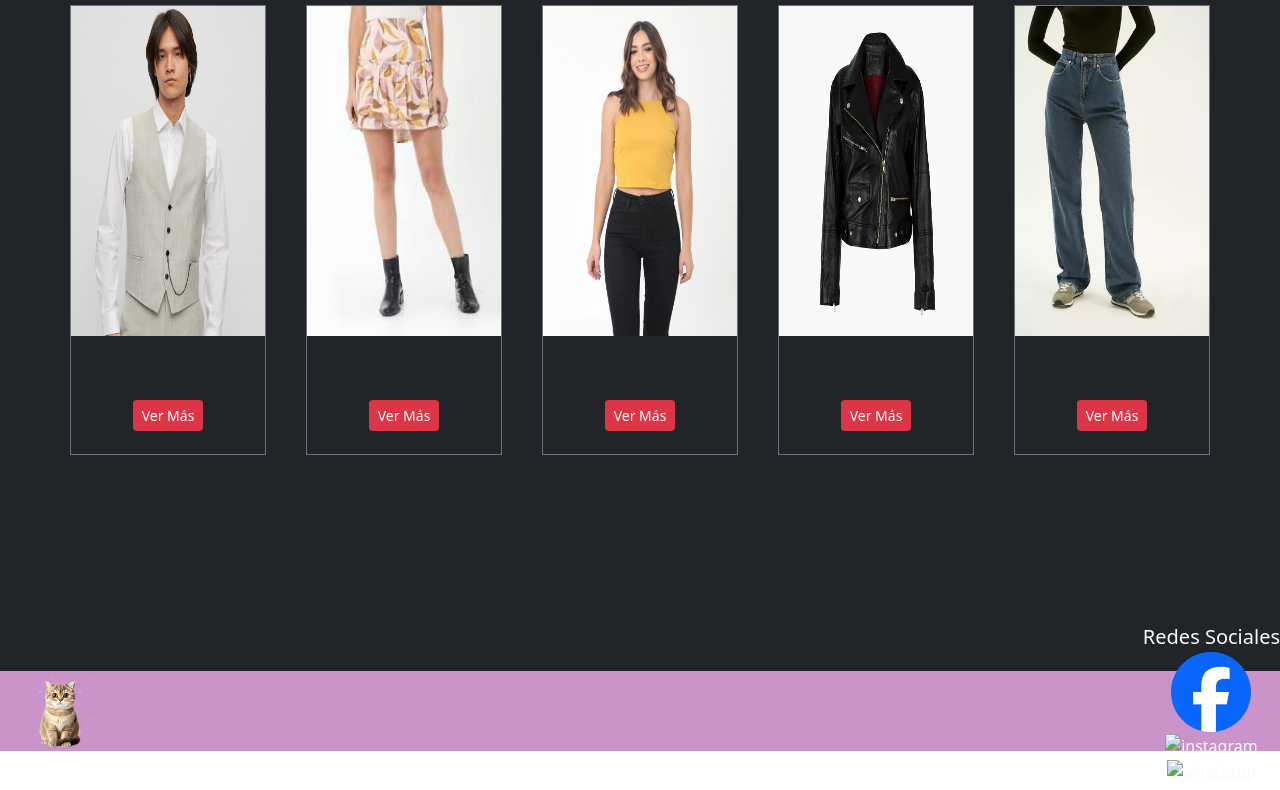
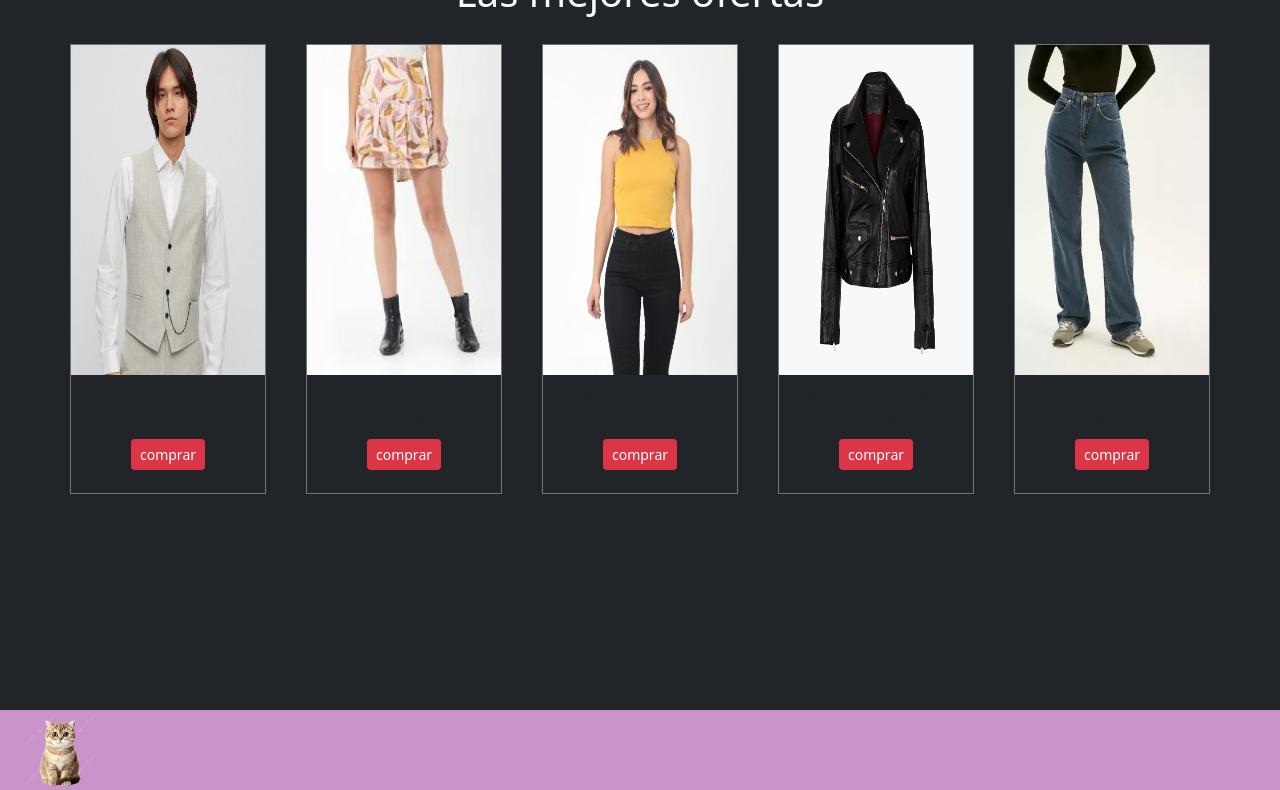
Before and after one commit to Meldeniseiurato/BananaCatProyecto, a plain HTML site: page index.html in a window 1280 px wide. Shown: the part 717-1507 px from the top of the page. Drawn offline with nearby package versions, Linux system fonts and the light colour scheme; some packages are replaced by stand-ins of ours; a script that the page names is missing.

Commit message:
Add files via upload

```diff
--- a/index.html
+++ b/index.html
@@ -25,6 +25,7 @@
         integrity="sha384-1BmE4kWBq78iYhFldvKuhfTAU6auU8tT94WrHftjDbrCEXSU1oBoqyl2QvZ6jIW3" crossorigin="anonymous">
     <link rel="stylesheet" href="./css/style.css">
     <link rel="stylesheet" href="https://cdn.jsdelivr.net/npm/bootstrap-icons@1.8.3/font/bootstrap-icons.css">
+    <script async src="./js/script.js"></script>
 </head>
 
 <body>
@@ -64,6 +65,7 @@
             <h1>
                 Banana Cat
             </h1>
+        <div class="cardTextoBienvenido"><button onclick= 'let respuesta= prompt ("Ingresa tu E-mail")' type="submit" class="btn btn-sm btn-danger mt-2">Bienvenido! Ingresar</button></div>
             <!-- Carousel -->
             <div class="carousel-home">
                 <div id="carouselExampleIndicators" class="carousel slide" style="width: 90%;" data-bs-ride="carousel">
@@ -111,34 +113,34 @@
                         alt="peugeot 2008 gris" class="imgProducto">
                     <p class="autos-tittle cardTexto mt-2">CHALECO</p>
                     <p class="autos-tittle cardTexto">$70.000</p>
-                    <div class="cardTexto"><button type="submit" class="btn btn-sm btn-danger mt-2">Ver Más</button></div>
+                    <div class="cardTexto"><button type="submit" class="btn btn-sm btn-danger mt-2">comprar</button></div>
                 </div>
                 <div class="cardProducto">
                     <img src="./images/FALDA.jfif" alt="peugeot 2008 gris" class="imgProducto">
                     <p class="autos-tittle cardTexto mt-2">FALDA</p>
                     <p class="autos-tittle cardTexto">$30.000</p>
-                    <div class="cardTexto"><button type="submit" class="btn btn-sm btn-danger mt-2">Ver Más</button></div>
+                    <div class="cardTexto"><button type="submit" class="btn btn-sm btn-danger mt-2">comprar</button></div>
                 </div>
                 <div class="cardProducto">
                     <img src="./images/TOPJEAN.jpg"
                         alt="peugeot 2008 gris" class="imgProducto">
                     <p class="autos-tittle cardTexto mt-2">CONJUNTO TOP + JEAN</p>
                     <p class="autos-tittle cardTexto">$75.000</p>
-                    <div class="cardTexto"><button type="submit" class="btn btn-sm btn-danger mt-2">Ver Más</button></div>
+                    <div class="cardTexto"><button type="submit" class="btn btn-sm btn-danger mt-2">comprar</button></div>
                 </div>
                 <div class="cardProducto">
                     <img src="./images/CAMPERACUEROMUJER.jpg"
                         alt="peugeot 2008 gris" class="imgProducto">
                     <p class="autos-tittle cardTexto mt-2">CAMPERA CUERO MUJER</p>
                     <p class="autos-tittle cardTexto">$120.000</p>
-                    <div class="cardTexto"><button type="submit" class="btn btn-sm btn-danger mt-2">Ver Más</button></div>
+                    <div class="cardTexto"><button type="submit" class="btn btn-sm btn-danger mt-2">comprar</button></div>
                 </div>
                 <div class="cardProducto">
                     <img src="./images/JEANMUJER.webp"
                         alt="peugeot 2008 gris" class="imgProducto">
                     <p class="autos-tittle cardTexto mt-2">JEAN MUJER</p>
                     <p class="autos-tittle cardTexto">$40.000</p>
-                    <div class="cardTexto"><button type="submit" class="btn btn-sm btn-danger mt-2">Ver Más</button></div>
+                    <div class="cardTexto"><button type="submit" class="btn btn-sm btn-danger mt-2">comprar</button></div>
                 </div>
             </div>
         </section>
@@ -149,17 +151,14 @@
             <img src="../images/logo.png" alt="" class="">
         </div>
         <ul class="">
-            <li class="tittle-footer">Redes Sociales</li>
-            <li><a href="https://www.facebook.com/profile.php?id=100075817793548"><img src="../images/facebook.svg" alt="facebook" ></a></li>
-            <li><a href="https://www.instagram.com/consecionaria_multimarca_/"><img src="../images/instagram.svg" alt="instagram" ></a></li>
-            <li><a href="#"><img src="../images/whatsapp.wine" alt="whatsapp"></a></li>
+
         </ul>
     </footer>
     <!-- Bootstrap js -->
     <script src="https://cdn.jsdelivr.net/npm/bootstrap@5.1.3/dist/js/bootstrap.bundle.min.js"
         integrity="sha384-ka7Sk0Gln4gmtz2MlQnikT1wXgYsOg+OMhuP+IlRH9sENBO0LRn5q+8nbTov4+1p"
         crossorigin="anonymous"></script>
-
+        <script src="https://cdn.jsdelivr.net/npm/sweetalert2@11"></script>
 </body>
 
 </html>
```
Also changed, not shown: 1 other file.
